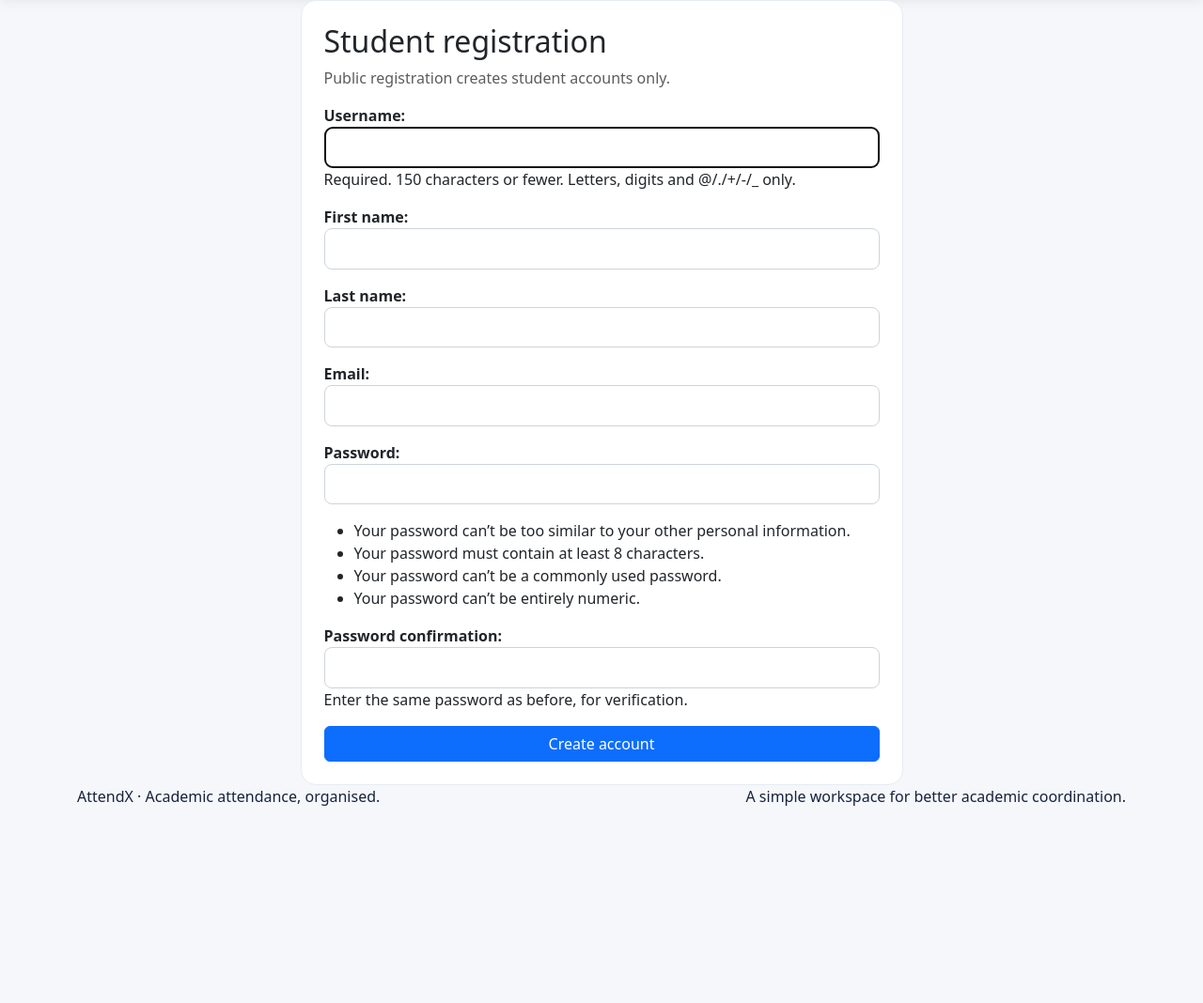
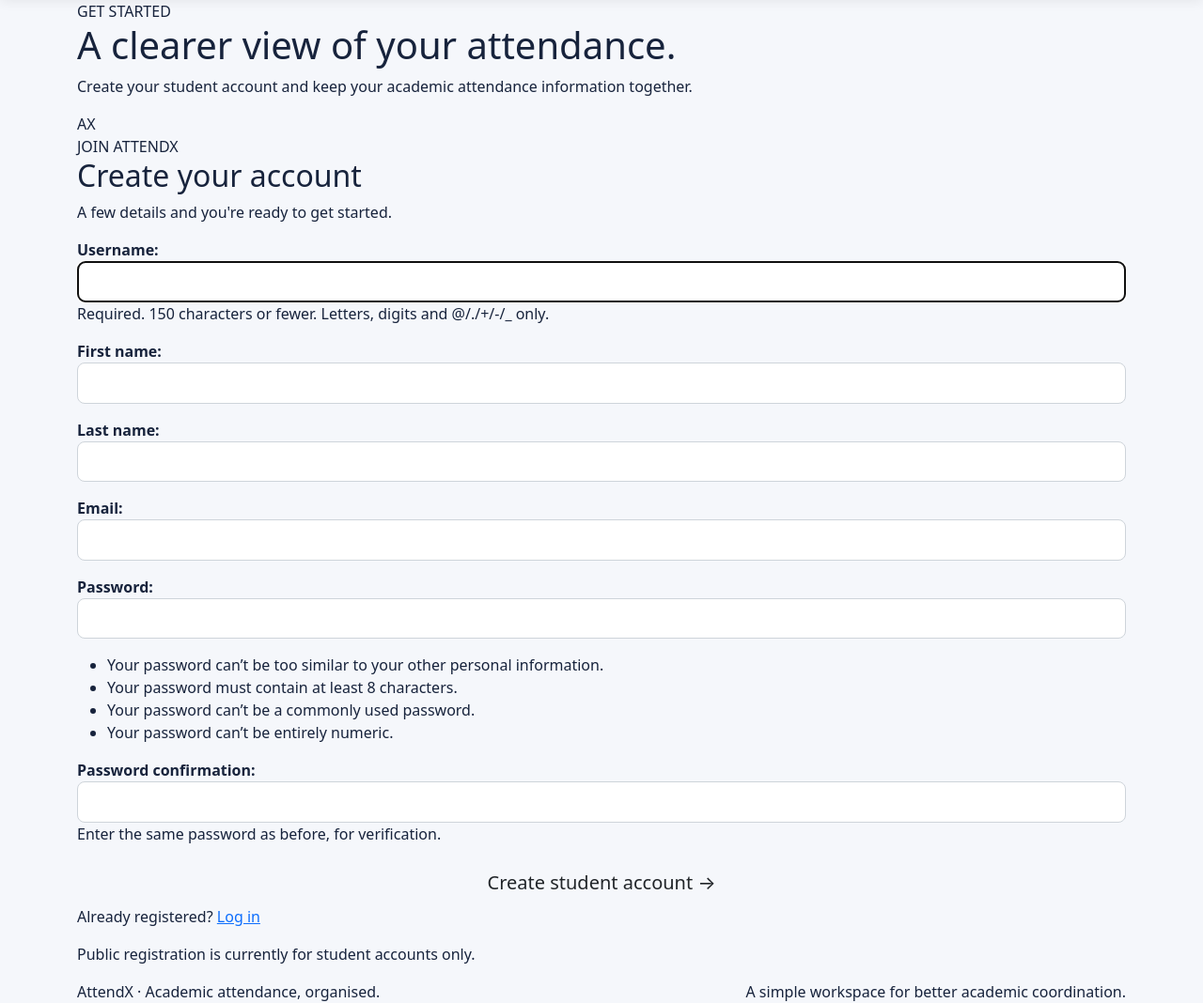
Before and after one commit to adityatiwari-git/AttendX, a Django app: page /accounts/register/ in a window 1280 px wide. Shown: the part 56-1124 px from the top of the page at 94% size. Before the commit the page ends 914 px from the top, so only its background shows below. Run offline with Django 5.2, Linux system fonts and the light colour scheme.

Commit message:
Refresh AttendX student registration experience

```diff
--- a/templates/registration/register.html
+++ b/templates/registration/register.html
@@ -1 +1,12 @@
-{% extends 'base.html' %}{% block content %}<div class="row justify-content-center"><div class="col-md-7"><div class="card p-4"><h2>Student registration</h2><p class="text-muted">Public registration creates student accounts only.</p><form method="post">{% csrf_token %}{{ form.as_p }}<button class="btn btn-primary w-100">Create account</button></form></div></div></div>{% endblock %}
+{% extends 'base.html' %}
+{% block title %}Create account | AttendX{% endblock %}
+{% block content %}
+<section class="auth-layout">
+  <div class="auth-aside"><span class="eyebrow eyebrow-light">GET STARTED</span><h1>A clearer view of <span>your attendance.</span></h1><p>Create your student account and keep your academic attendance information together.</p><div class="auth-aside-mark">A<span>X</span></div></div>
+  <div class="auth-card"><span class="auth-kicker">JOIN ATTENDX</span><h2>Create your account</h2><p class="auth-subtitle">A few details and you're ready to get started.</p>
+    <form method="post" class="auth-form">{% csrf_token %}{{ form.as_p }}<button class="btn btn-navy btn-lg w-100" type="submit">Create student account <span aria-hidden="true">→</span></button></form>
+    <p class="auth-switch">Already registered? <a href="{% url 'login' %}">Log in</a></p>
+    <p class="auth-footnote">Public registration is currently for student accounts only.</p>
+  </div>
+</section>
+{% endblock %}
```
